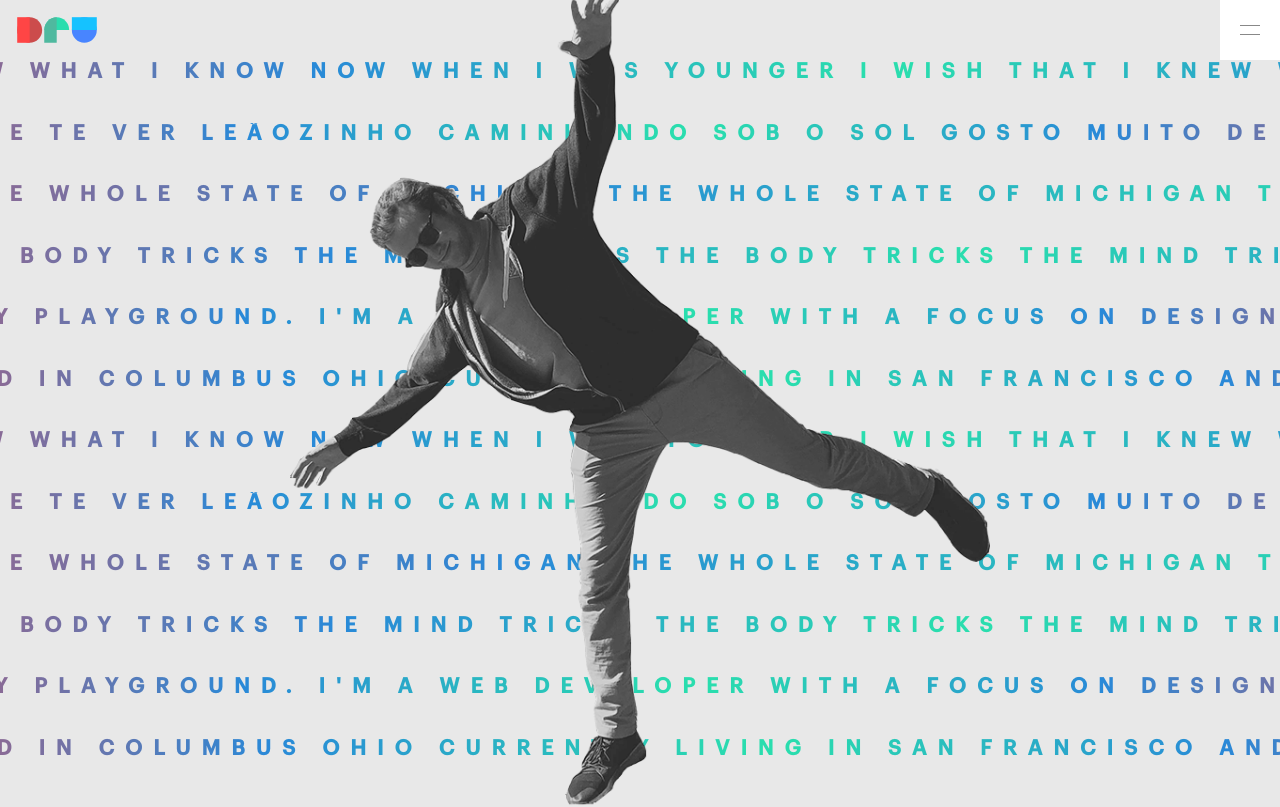
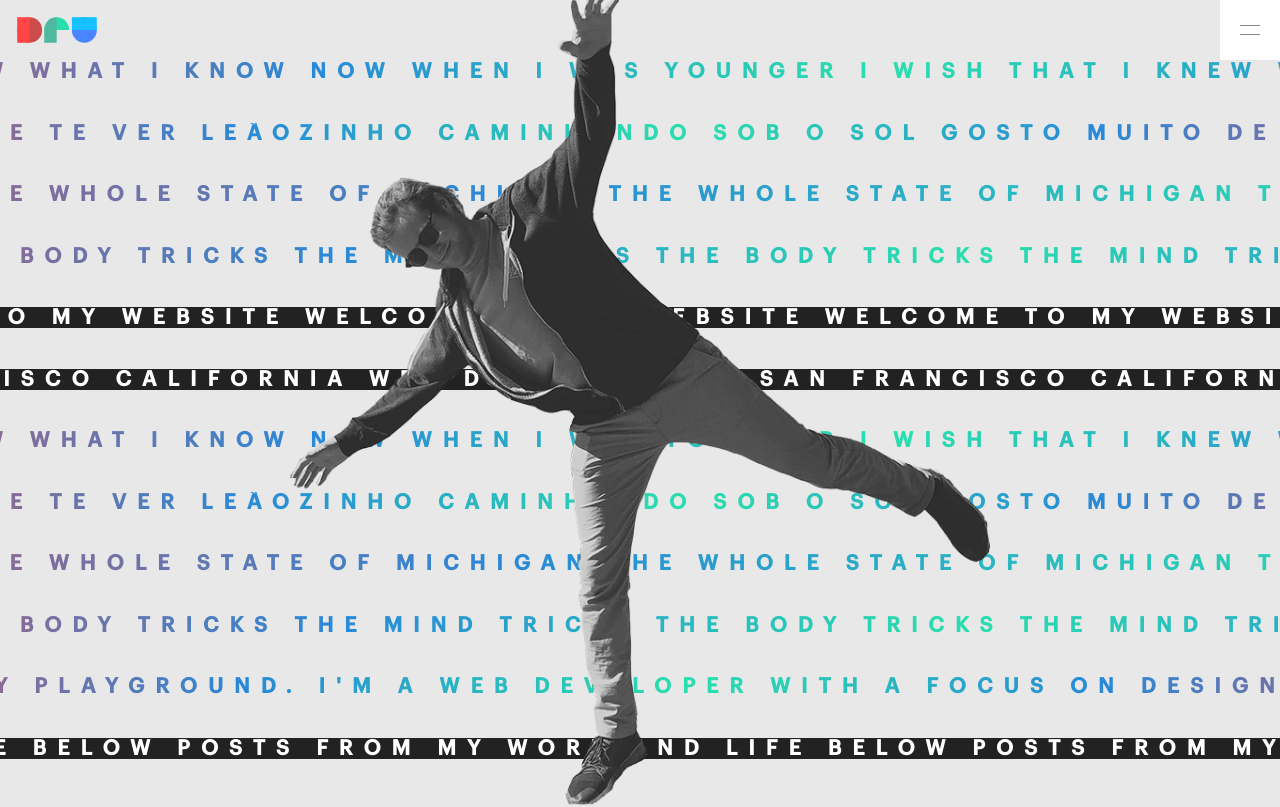
Before and after one commit to drew-haas/drewhaas.com-v2, a Vue app: page / in a window 1280 px wide. Shown: the top 807 px of the page. Built offline with nearby package versions, Linux system fonts and the light colour scheme.

Commit message:
update text styles for sliding text, adjust global styles on small

```diff
--- a/src/scss/components/_sliding-text.scss
+++ b/src/scss/components/_sliding-text.scss
@@ -1,7 +1,5 @@
 .sliding-text-container {
     width: 100%;
-    // left: 50%;
-    // transform: translateX(-50%);
     height: 100vh;
     position: relative;
     display: flex;
@@ -12,31 +10,32 @@
     box-sizing: border-box;
 
     .text-wrapper {
-        // font-family: Helvetica, sans-serif;
         font-family: $font-medium;
         font-weight: 900;
         color: #fff;
         text-transform: uppercase;
         letter-spacing: 11px;
         font-size: 21px;
-        // font-size: 65px;
         white-space: nowrap;
 
-        > span {
+        @media screen and (max-width: $bp-s) {
+            font-size: 18px;
+        }
+
+        span {
             background: -webkit-linear-gradient(left, #ff4545 0%,#2989d8 28%,#2addae 50%,#2addae 52%,#2989d8 72%,#ff4545 100%);
             -webkit-background-clip: text;
             -webkit-text-fill-color: transparent;
-            // color: $gray-dark;
-            // background-color: $gray-darkest;
         }
 
-        // &:nth-of-type(odd) {
-        //     transform: translateX(-20%);
-        // }
 
-        // &:nth-of-type(even) {
-        //     transform: translateX(20%);
-        // }
+        &:nth-child(5), &:nth-child(6), &:nth-last-of-type(2) {
+            span {
+                background: $gray-darkest;
+                -webkit-background-clip: unset;
+                -webkit-text-fill-color: unset;
+            }
+        }
     }
 
     .hover-bg {
--- a/src/scss/pages/_project-detail.scss
+++ b/src/scss/pages/_project-detail.scss
@@ -7,7 +7,7 @@
 
     @media screen and (max-width: $bp-s) {
         margin: 60px auto;
-        padding: 0 20px;
+        padding: 0 17px;
     }
 
     .main-link, .tag {
@@ -154,7 +154,7 @@
             margin: 0;
             line-height: 1.5;
             font-family: monospace;
-            font-size: 16px;
+            font-size: 13px;
         }
     }
 
--- a/src/scss/shared/_base.scss
+++ b/src/scss/shared/_base.scss
@@ -98,7 +98,7 @@ a {
     box-sizing: border-box;
 
     @media screen and (max-width: $bp-s) {
-        padding: 0 20px;
+        padding: 0 17px;
     }
 }
 
--- a/src/vue/components/SlidingText.vue
+++ b/src/vue/components/SlidingText.vue
@@ -35,14 +35,14 @@ export default  {
                 "Gosto muito de te ver leãozinho Caminhando sob o sol Gosto muito de você leãozinho ",
                 "O we dont give a damn for the whole state of Michigan The whole state of Michigan the whole state of Michigan We dont give a damn for the whole state of Michigan were from Ohio ",
                 "The mind tricks the body tricks The mind tricks the body tricks The mind tricks the body tricks The body tricks the mind ",
-                "Welcome to my playground. I'm a web developer with a focus on design and animation. ",
-                "Born and raised in Columbus Ohio currently living in San Francisco and Working in Sunnyvale. ",
+                "Welcome to my website Welcome to my website Welcome to my website Welcome to my website Welcome to my website Welcome to my website Welcome to my website Welcome to my website Welcome to my website ",
+                "Web Developer in San Francisco California Web Developer in San Francisco California Web Developer in San Francisco California Web Developer in San Francisco California ",
                 "I wish that I knew what i know now when i was younger I wish that I knew what i know now when i was younger ",
                 "Gosto muito de te ver leãozinho Caminhando sob o sol Gosto muito de você leãozinho ",
                 "O we dont give a damn for the whole state of Michigan The whole state of Michigan the whole state of Michigan We dont give a damn for the whole state of Michigan were from Ohio ",
                 "The mind tricks the body tricks The mind tricks the body tricks The mind tricks the body tricks The body tricks the mind ",
                 "Welcome to my playground. I'm a web developer with a focus on design and animation. ",
-                "Born and raised in Columbus Ohio currently living in San Francisco and Working in Sunnyvale. ",
+                "Posts from my work and life below Posts from my work and life below Posts from my work and life below Posts from my work and life below Posts from my work and life below",
             ]
         }
     },
@@ -53,9 +53,6 @@ export default  {
             this.textFirsts.forEach((e) => {
                 let r = e.getBoundingClientRect();
                 this.textWidths.push(r.width);
-
-                // mouseover event listener
-                window.addEventListener('mouseenter', this._handleMouseEnter);
             });
 
             // call functions
@@ -106,10 +103,6 @@ export default  {
             TweenMax.to('.text-wrapper', 1, {opacity: inversePercent / 100});
         },
 
-        _handleMouseEnter(event) {
-            console.log(event);
-        },
-
         _handleResize(event) {
             this.windowSize.w = window.innerWidth;
             this.windowSize.h = window.innerHeight;
```
